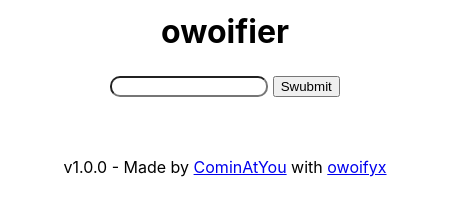
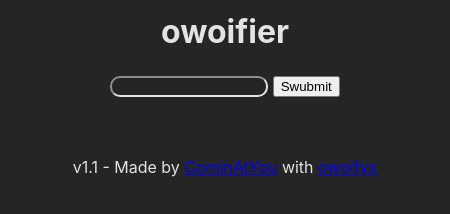
Before and after one commit to CominAtYou/owoifier, an Electron app: page index.html in a window 450 px wide. Drawn offline with Linux system fonts and the dark colour scheme.

Commit message:
dark mode

```diff
--- a/index.html
+++ b/index.html
@@ -15,16 +15,30 @@
             input, button, textarea, :focus {
                 outline: none;
             }
+            @media (prefers-color-scheme: dark) {
+                body {
+                    background-color: rgb(37, 37, 38);
+                    color: rgb(227, 227, 227);
+                }
+                input[type="text"], textarea {
+                    background-color : #252527;
+                    color: rgb(227, 227, 227);
+                }
+                input[type=text] {
+                    border-color: rgb(227, 227, 227);
+                }
+            }
         </style>
     </head>
     <body>
-        <h1 id="title" style="margin-top: 12px; margin-bottom: 24px;" onselectstart="return false;" unselectable="on">owoifier</h1>
+        <h1 id="title" style="margin-top: 12px; margin-bottom: 24px;" onselectstart="() => undefined;" unselectable="on">owoifier</h1>
         <input type="text" id="textEntry" style="border-radius: 10px; width: 150px; margin-bottom: 24px;">
-        <span class="submitButton"><input type="button" value="Swubmit" onclick="start()"></span>
+        <span id="submitButton"><input type="button" value="Swubmit" onclick="start()"></span>
         <div id="output" style="margin-top: 12x;">&nbsp;</div>
-        <p id="footer">v1.0.0 - Made by <a href="https://github.com/CominAtYou" target="_blank">CominAtYou</a> with <a href="https://www.npmjs.com/package/owoifyx" target="_blank">owoifyx</a></p>
+        <p id="footer">v1.1 - Made by <a href="https://github.com/CominAtYou" target="_blank">CominAtYou</a> with <a href="https://www.npmjs.com/package/owoifyx" target="_blank">owoifyx</a></p>
         <script>
             function start() {
+                if (textBox.value === "") return;
                 document.getElementById('output').innerHTML = owoify(textBox.value);
             }
             const textBox = document.getElementById("textEntry");
```
